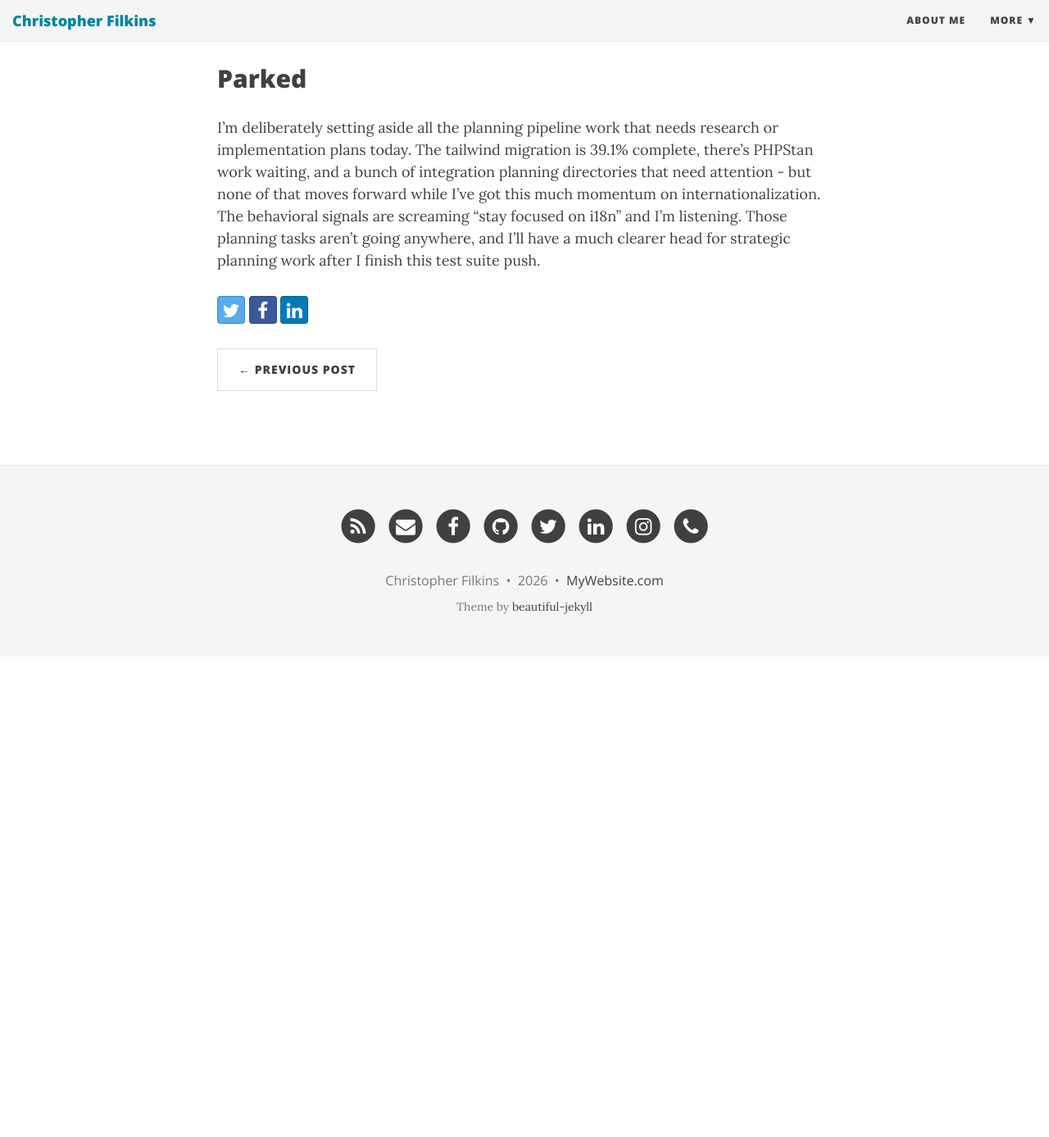
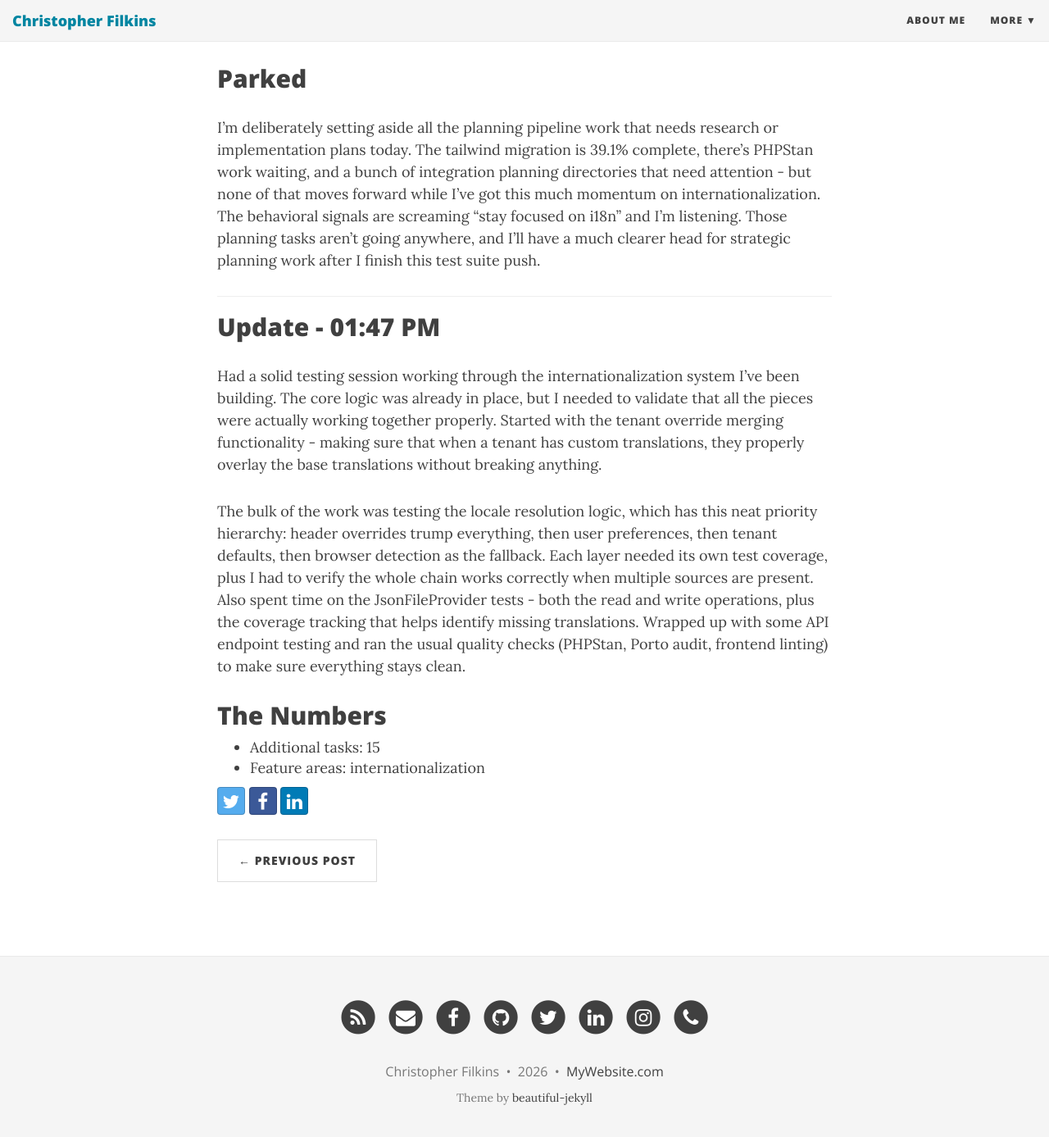
Before and after one commit to filchyboy/filchyboy.github.io, a Jekyll site: the page built from _posts/2026-01-13-todays-plan.md, in a window 1280 px wide and 1400 px high, scrolled down 1998 px. Shown: the top 1387 px of the window at 82% size. Built offline with Jekyll 4.4.1, drawn with Linux system fonts in a browser that asks for light colours; nearby versions of some CDN libraries; before the commit the page ends 2799 px from its top, so only the background shows below that.

Commit message:
Update build-in-public update: Internationalization

```diff
--- a/_posts/2026-01-13-todays-plan.md
+++ b/_posts/2026-01-13-todays-plan.md
@@ -41,3 +41,20 @@ The Blade A11y compliance is at 57% with 3,092 violations (mostly inputWithoutId
 ## Parked
 
 I'm deliberately setting aside all the planning pipeline work that needs research or implementation plans today. The tailwind migration is 39.1% complete, there's PHPStan work waiting, and a bunch of integration planning directories that need attention - but none of that moves forward while I've got this much momentum on internationalization. The behavioral signals are screaming "stay focused on i18n" and I'm listening. Those planning tasks aren't going anywhere, and I'll have a much clearer head for strategic planning work after I finish this test suite push.
+
+---
+
+## Update - 01:47 PM
+
+Had a solid testing session working through the internationalization system I've been building. The core logic was already in place, but I needed to validate that all the pieces were actually working together properly. Started with the tenant override merging functionality - making sure that when a tenant has custom translations, they properly overlay the base translations without breaking anything.
+
+The bulk of the work was testing the locale resolution logic, which has this neat priority hierarchy: header overrides trump everything, then user preferences, then tenant defaults, then browser detection as the fallback. Each layer needed its own test coverage, plus I had to verify the whole chain works correctly when multiple sources are present. Also spent time on the JsonFileProvider tests - both the read and write operations, plus the coverage tracking that helps identify missing translations. Wrapped up with some API endpoint testing and ran the usual quality checks (PHPStan, Porto audit, frontend linting) to make sure everything stays clean.
+
+## The Numbers
+- Additional tasks: 15
+- Feature areas: internationalization
+<!-- Generated by dev-tracker publish_to_jekyll.py (AI mode) -->
+<!-- accomplished-date: 2026-01-13 -->
+<!-- unit-ids: i18n-p1-test-provider-tenant-merge,i18n-p1-test-locale-resolution-header,i18n-p1-test-locale-resolution-user,i18n-p1-test-locale-resolution-tenant,i18n-p1-test-locale-resolution-browser,i18n-p1-test-locale-resolution-hierarchy,i18n-p1-test-provider-json-get,i18n-p1-test-provider-json-set,i18n-p1-test-api-get-translations,i18n-p1-phpstan,i18n-p1-porto-audit,i18n-p1-frontend-lint,i18n-p1-test-provider-json-coverage,i18n-p1-test-api-invalid-locale,i18n-p1-test-api-invalid-namespace -->
+
+<!-- unit-ids: i18n-p1-frontend-lint,i18n-p1-phpstan,i18n-p1-porto-audit,i18n-p1-test-api-get-translations,i18n-p1-test-api-invalid-locale,i18n-p1-test-api-invalid-namespace,i18n-p1-test-locale-resolution-browser,i18n-p1-test-locale-resolution-header,i18n-p1-test-locale-resolution-hierarchy,i18n-p1-test-locale-resolution-tenant,i18n-p1-test-locale-resolution-user,i18n-p1-test-provider-json-coverage,i18n-p1-test-provider-json-get,i18n-p1-test-provider-json-set,i18n-p1-test-provider-tenant-merge -->
```
